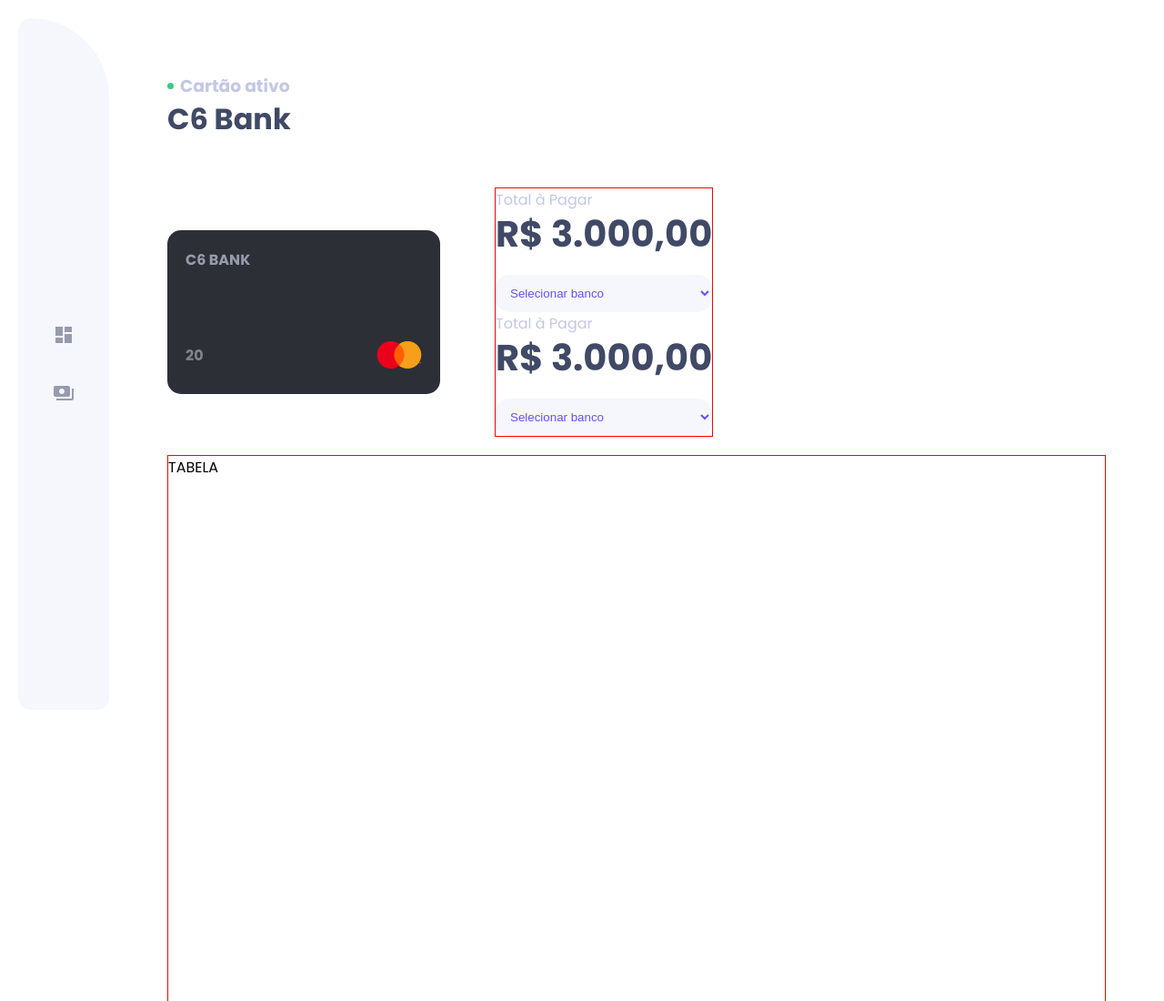
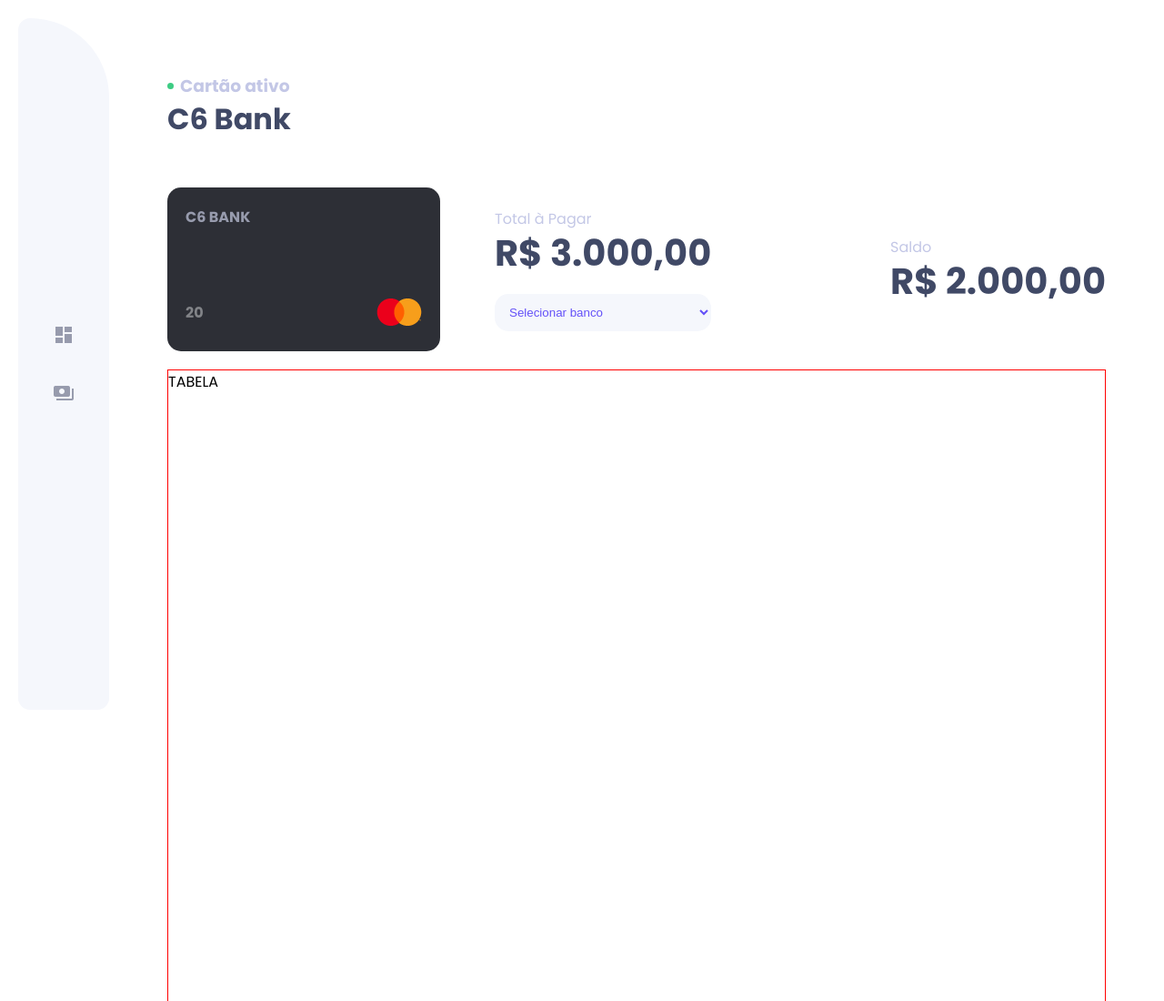
Before and after one commit to Gabriel98N/controle-financeiro, a website built with webpack: page index.html in a window 1280 px wide. Shown: the top 1100 px of the page at 91% size. Built offline with nearby package versions, Linux system fonts and the light colour scheme.

Commit message:
layoutando app

```diff
--- a/css/cartao.css
+++ b/css/cartao.css
@@ -1,5 +1,8 @@
 .dados {
-  border: 1px solid red;
+  width: 100%;
+  display: flex;
+  align-items: center;
+  justify-content: space-between;
 }
 
 .box-dado h4 {
--- a/index.html
+++ b/index.html
@@ -47,15 +47,8 @@
               </select>
             </div>
             <div class="box-dado box-saldo">
-              <h4>Total à Pagar</h4>
-              <p>R$ 3.000,00</p>
-              <select name="banco" id="banco">
-                <option value="selecionar banco" disabled selected>Selecionar banco</option>
-                <option value="nubank">Nubank</option>
-                <option value="c6 bank">C6 Bank</option>
-                <option value="next">Next</option>
-                <option value="itau click">Itaú click</option>
-              </select>
+              <h4>Saldo</h4>
+              <p>R$ 2.000,00</p>
             </div>
           </div>
         </div>
```
